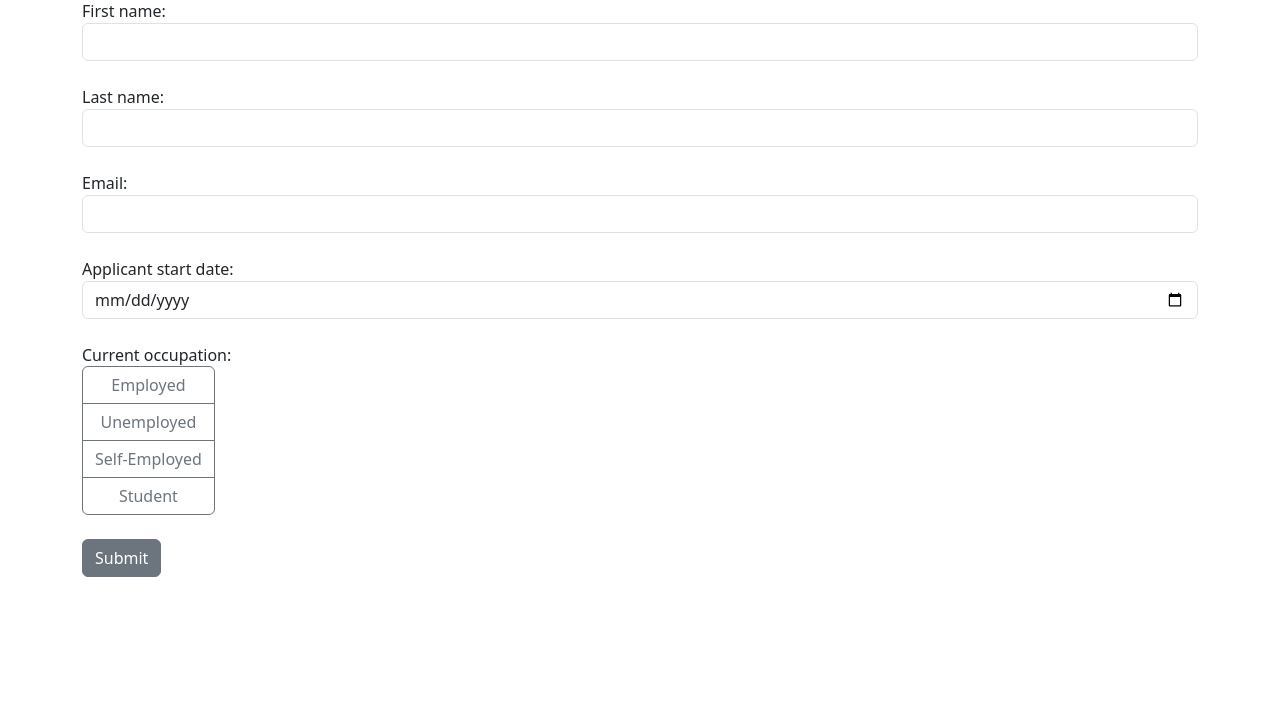
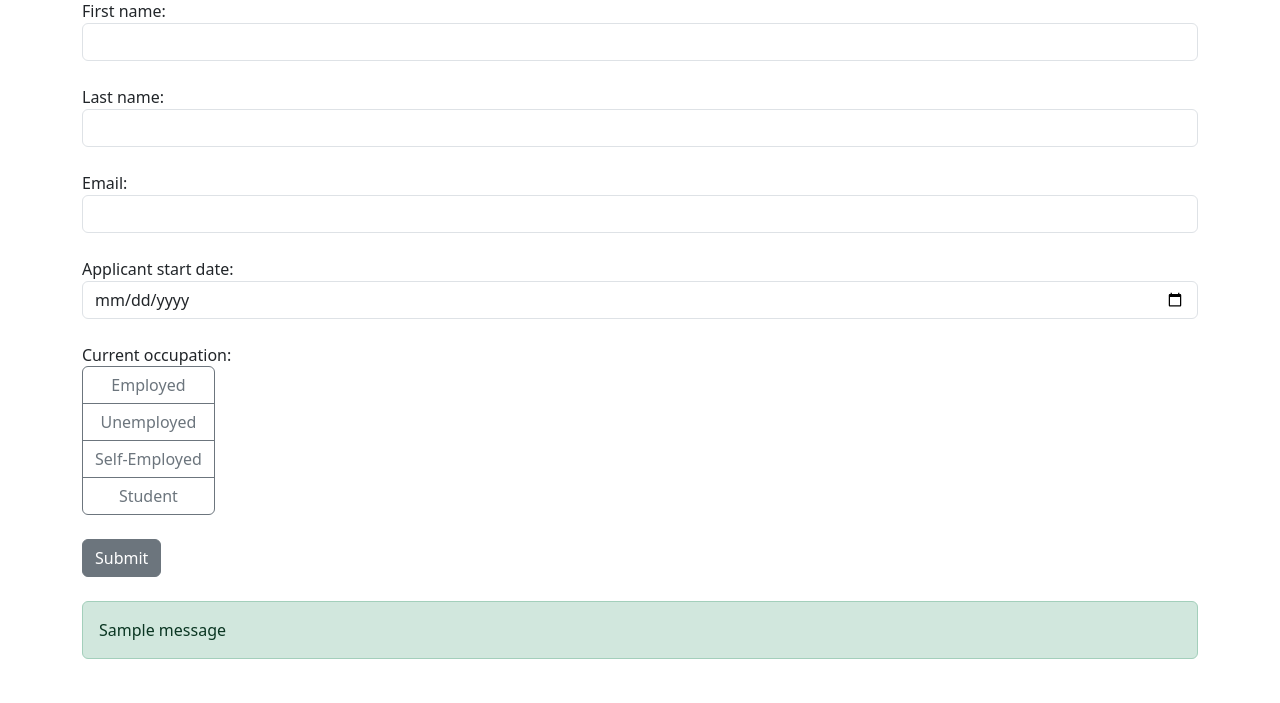
Before and after one commit to bhaveshgadag/job-application-flask, a Flask app: page / in a window 1280 px wide. Shown: the part 97-800 px from the top of the page. Run offline with Flask 3, Linux system fonts and the light colour scheme; tables that the repository leaves empty hold one stand-in row (values such as "Sample post"); one stand-in notice (Sample message) is shown.

Commit message:
db insert msg

```diff
--- a/app.py
+++ b/app.py
@@ -1,4 +1,4 @@
-from flask import Flask, render_template, request
+from flask import Flask, render_template, request, flash
 from flask_sqlalchemy import SQLAlchemy
 from os import getenv
 from datetime import datetime
@@ -32,6 +32,7 @@ def index():
                     date=date_format, occupation=occupation)
         db.session.add(form)
         db.session.commit()
+        flash("User data submitted successfully.", "success")
 
     return render_template("index.html")
 
--- a/templates/index.html
+++ b/templates/index.html
@@ -42,6 +42,15 @@
                     </div>
                 </div>
                 <button class="btn btn-secondary mb-4" type="submit">Submit</button>
+                {% with messages = get_flashed_messages() %}
+                {% if messages %}
+                <div class="alert alert-success">
+                    {% for message in messages %}
+                        {{ message }}
+                    {% endfor %}
+                </div>
+                {% endif %}
+                {% endwith %}
             </form>
         </div>
     </body>
```
